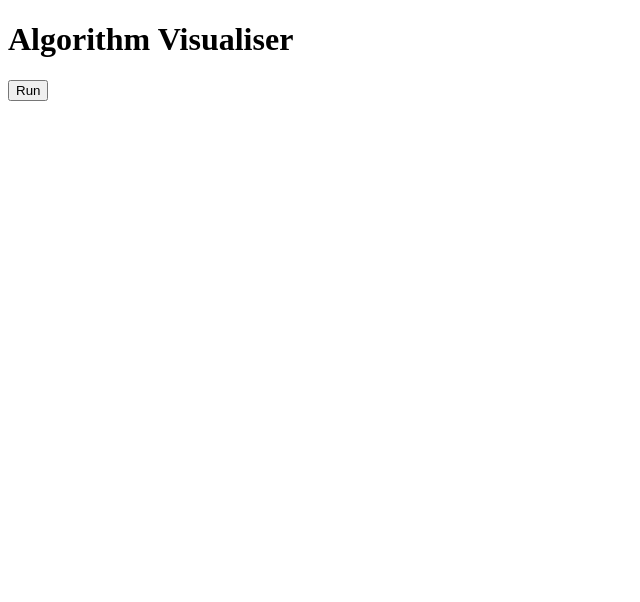
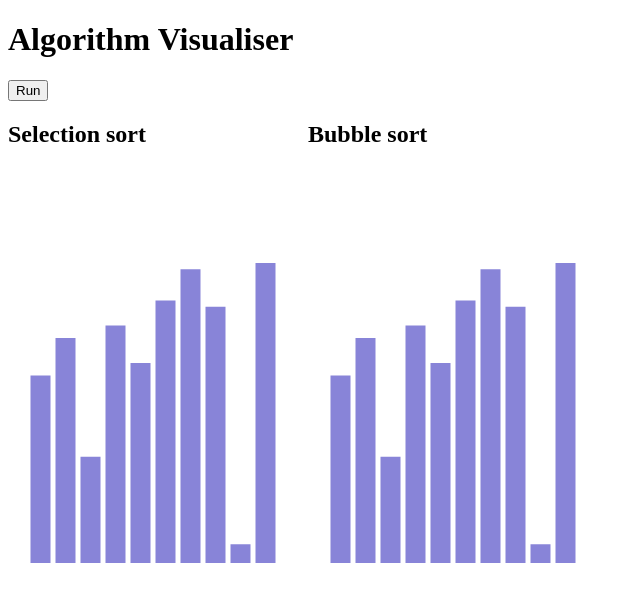
Before and after one commit to zoltan-antal/algorithm-visualiser, a React (Vite) app: page / in a window 1280 px wide. Shown: the top 602 px of the page, without its empty margins (0-640 px from the left). Built offline with nearby package versions, Linux system fonts and the light colour scheme.

Commit message:
Add basic charting with recharts

```diff
--- a/package.json
+++ b/package.json
@@ -13,7 +13,8 @@
   },
   "dependencies": {
     "react": "^18.2.0",
-    "react-dom": "^18.2.0"
+    "react-dom": "^18.2.0",
+    "recharts": "^2.10.4"
   },
   "devDependencies": {
     "@types/react": "^18.2.43",
--- a/src/App.tsx
+++ b/src/App.tsx
@@ -1,4 +1,5 @@
 import { useState } from 'react';
+import BarChart from './components/BarChart.tsx';
 
 import generateArray from './utils/generateArray.ts';
 import runAlgorithms from './utils/runAlgorithms.ts';
@@ -6,7 +7,7 @@ import runAlgorithms from './utils/runAlgorithms.ts';
 import Arrays from './types/Arrays.ts';
 
 function App() {
-  const randomArray = generateArray(5, 1, 50);
+  const randomArray = generateArray(10, 1, 50);
   const [arrays, setArrays] = useState<Arrays>({
     selectionSort: [...randomArray],
     bubbleSort: [...randomArray],
@@ -19,6 +20,16 @@ function App() {
     <>
       <h1>Algorithm Visualiser</h1>
       <button onClick={() => runAlgorithms(randomArray, setArrays)}>Run</button>
+      <div style={{ display: 'flex', flexDirection: 'row' }}>
+        <div>
+          <h2>Selection sort</h2>
+          <BarChart data={arrays.selectionSort} />
+        </div>
+        <div>
+          <h2>Bubble sort</h2>
+          <BarChart data={arrays.bubbleSort} />
+        </div>
+      </div>
     </>
   );
 }
--- /dev/null
+++ b/src/components/BarChart.tsx
@@ -0,0 +1,16 @@
+import { BarChart, Bar } from 'recharts';
+
+const BarChartComponent = ({ data }: any) => {
+  return (
+    <BarChart
+      width={300}
+      height={400}
+      data={data.map((value: any, index: any) => ({ index: index + 1, value }))}
+      margin={{ top: 20, right: 30, left: 20, bottom: 5 }}
+    >
+      <Bar dataKey="value" fill="#8884d8" />
+    </BarChart>
+  );
+};
+
+export default BarChartComponent;
```
Also changed, not shown: 1 other file (tests, documents, lock files or other folders).
